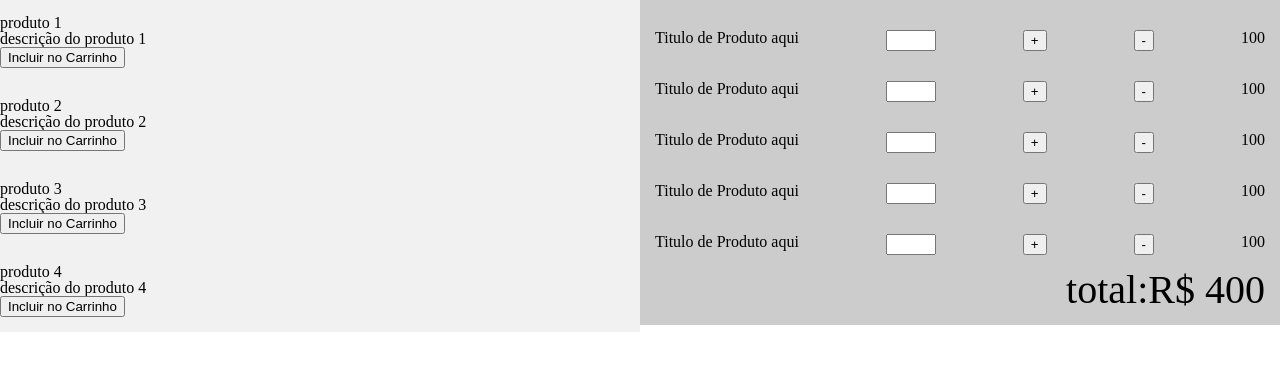
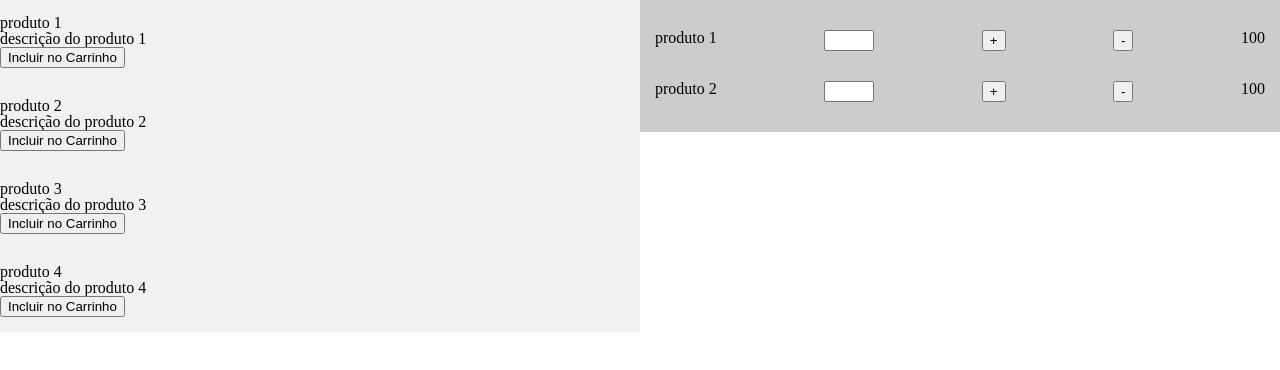
Before and after one commit to j30tech/tesk-manager, a plain HTML site: page entendendo-javascript.html in a window 1280 px wide. Drawn offline with Linux system fonts and the light colour scheme.

Commit message:
- implementando o carrinho

```diff
--- a/assets/src/carrinho.js
+++ b/assets/src/carrinho.js
@@ -0,0 +1,29 @@
+ export const carrinho = () => {
+
+    const modeloItem = (item) => {
+        return /*html*/`
+        <li data-id="${item.id}">
+            <span>${item.titulo}</span>
+            <input type="text">
+            <button>+</button>
+            <button>-</button>
+            <b>100</b>
+        </li>
+        `
+    }
+
+    const modeloLista = (itensNaLista, modeloDeItem) => {
+        return itensNaLista.map( (item) => {
+            return modeloItem(item)
+        } ).join("")
+        // return /*html*/`
+        // <ul>${itensNaLista}</ul>
+        // `
+    }
+
+    return {
+        modeloItem,
+        modeloLista
+    }
+
+}
--- a/assets/src/main.js
+++ b/assets/src/main.js
@@ -1,11 +1,24 @@
 import { vitrine } from "./vitrine.js";
+import { carrinho } from "./carrinho.js";
+
 const listaDeProdutos = [
-    {titulo: "produto 1", descricao: "descrição do produto 1"},
-    {titulo: "produto 2", descricao: "descrição do produto 2"},
-    {titulo: "produto 3", descricao: "descrição do produto 3"},
-    {titulo: "produto 4", descricao: "descrição do produto 4"},
+    {id:1, titulo: "produto 1", descricao: "descrição do produto 1"},
+    {id:2, titulo: "produto 2", descricao: "descrição do produto 2"},
+    {id:3, titulo: "produto 3", descricao: "descrição do produto 3"},
+    {id:4, titulo: "produto 4", descricao: "descrição do produto 4"},
 ]
+
+const produtosNoCarrinho = [
+    {id:1, titulo: "produto 1", descricao: "descrição do produto 1"},
+    {id:2, titulo: "produto 2", descricao: "descrição do produto 2"}
+]
+
 const vitrineHTML = document.querySelector(".vitrine")
 const componenteVitrine = vitrine()
 const lista = componenteVitrine.modeloLista( componenteVitrine.modeloItem, listaDeProdutos )
 vitrineHTML.innerHTML = lista
+
+const appCarrinho = carrinho()
+const carrinhoDeCompra = document.querySelector( ".carrinho")
+const modeloDoCarrinho = appCarrinho.modeloLista(produtosNoCarrinho)
+carrinhoDeCompra.innerHTML = modeloDoCarrinho
--- a/assets/src/vitrine.js
+++ b/assets/src/vitrine.js
@@ -14,10 +14,10 @@ export const vitrine = () => {
 
     const modeloItem = (produto) => {
         return /*html*/`
-            <li>
+            <li data-id="${produto.id}">
                 <div class="card">
                     <h2>
-                       ${produto.titulo}
+                    ${produto.titulo}
                     </h2>
                     <p>${produto.descricao}</p>
                     <button>Incluir no Carrinho</button>
--- a/entendendo-javascript.html
+++ b/entendendo-javascript.html
@@ -13,43 +13,7 @@
 
     </div>
     <div class="carrinho">
-        <ul>
-            <li>
-                <span>Titulo de Produto aqui</span>
-                <input type="text">
-                <button>+</button>
-                <button>-</button>
-                <b>100</b>
-            </li>
-            <li>
-                <span>Titulo de Produto aqui</span>
-                <input type="text">
-                <button>+</button>
-                <button>-</button>
-                <b>100</b>
-            </li>
-            <li>
-                <span>Titulo de Produto aqui</span>
-                <input type="text">
-                <button>+</button>
-                <button>-</button>
-                <b>100</b>
-            </li>
-            <li>
-                <span>Titulo de Produto aqui</span>
-                <input type="text">
-                <button>+</button>
-                <button>-</button>
-                <b>100</b>
-            </li>
-            <li>
-                <span>Titulo de Produto aqui</span>
-                <input type="text">
-                <button>+</button>
-                <button>-</button>
-                <b>100</b>
-            </li>
-        </ul>
+
         <div class="total">total:R$ 400</div>
     </div>
       <script src="./assets/src/main.js" type="module"></script>
```
